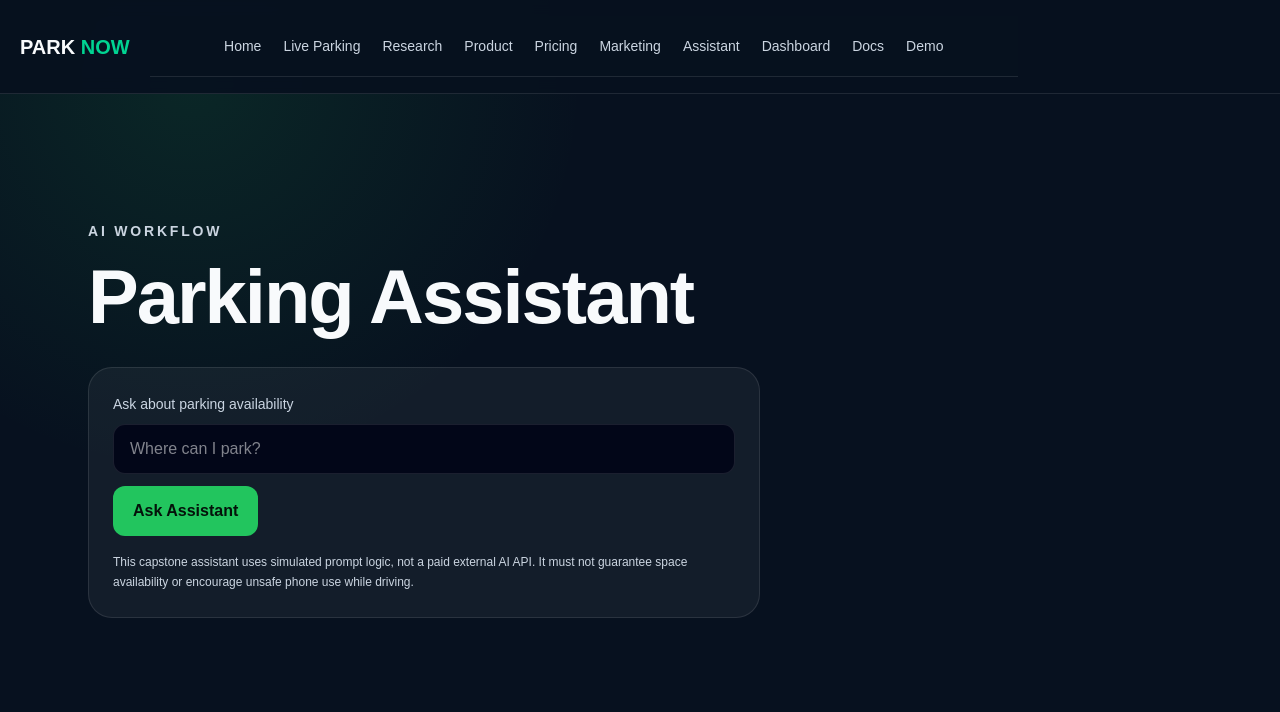
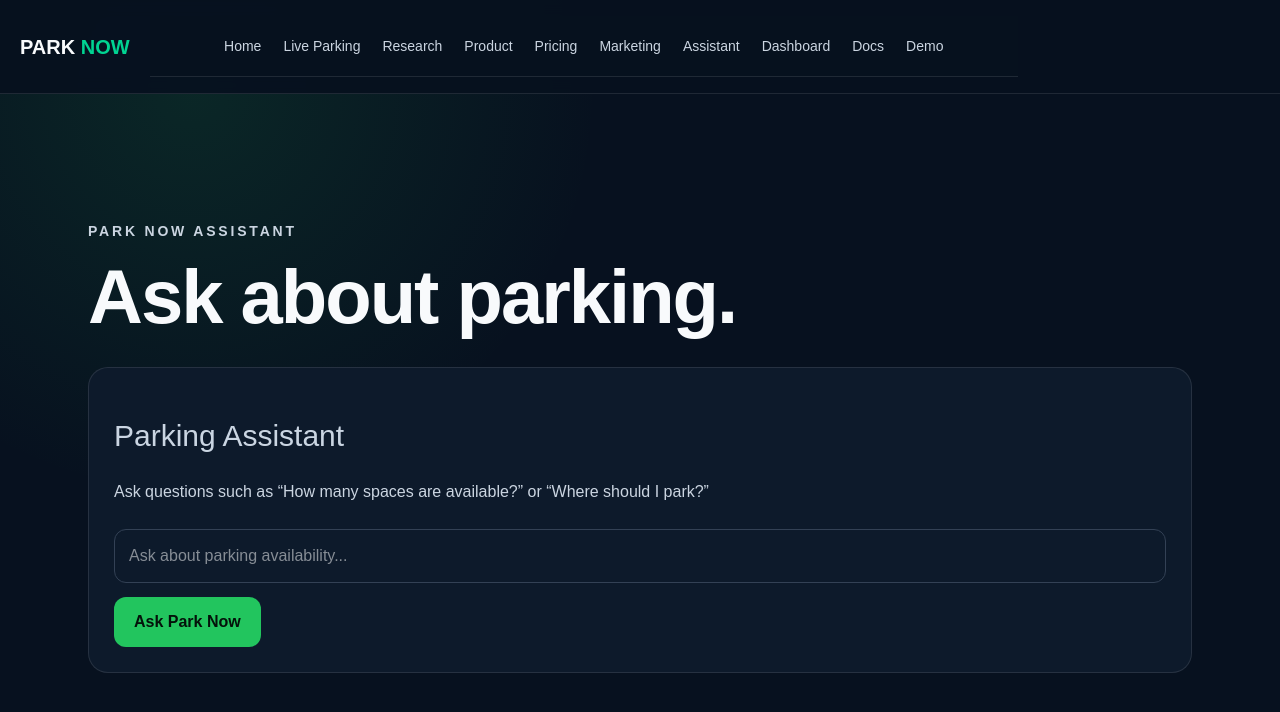
Before and after one commit to Adriano1305gll/ParkNow, a Next.js app: page /assistant in a window 1280 px wide. Shown: the top 712 px of the page. Built offline with nearby package versions, Linux system fonts and the light colour scheme; no server answers; the database is empty.

Commit message:
Connect Assistant to live parking data

```diff
--- a/app/assistant/page.js
+++ b/app/assistant/page.js
@@ -1,3 +1,158 @@
 'use client';
-import {useState} from 'react'; import Page from '../../components/Page';
-export default function Assistant(){const [q,setQ]=useState(''); const [a,setA]=useState(''); function ask(){const s=q.toLowerCase();setA(s.includes('where')||s.includes('space')?'Based on the current demo data, Level 1 has multiple available spaces. Check the Live Parking page for the exact map and latest simulated update.':'I can help explain availability, occupancy, and how Park Now works. I do not reserve spaces or guarantee that a space will remain available.');}return <Page eyebrow="AI Workflow" title="Parking Assistant"><div className="max-w-2xl rounded-3xl border border-white/10 bg-white/5 p-6"><label className="text-sm text-slate-300" htmlFor="q">Ask about parking availability</label><input id="q" value={q} onChange={e=>setQ(e.target.value)} onKeyDown={e=>e.key==='Enter'&&ask()} placeholder="Where can I park?" className="mt-2 w-full rounded-xl border border-white/10 bg-slate-950 px-4 py-3 text-white"/><button onClick={ask} className="mt-3 rounded-xl bg-emerald-400 px-4 py-2 font-semibold text-slate-950">Ask Assistant</button>{a&&<div className="mt-5 rounded-xl border border-white/10 bg-black/20 p-4 text-sm leading-6">{a}</div>}<p className="mt-4 text-xs text-slate-500">This capstone assistant uses simulated prompt logic, not a paid external AI API. It must not guarantee space availability or encourage unsafe phone use while driving.</p></div></Page>}
+
+import { useEffect, useState } from 'react';
+import { createClient } from '@supabase/supabase-js';
+import Page from '../../components/Page';
+
+const supabase = createClient(
+  process.env.NEXT_PUBLIC_SUPABASE_URL,
+  process.env.NEXT_PUBLIC_SUPABASE_PUBLISHABLE_KEY
+);
+
+export default function Assistant() {
+  const [question, setQuestion] = useState('');
+  const [answer, setAnswer] = useState('');
+  const [spots, setSpots] = useState([]);
+
+  async function loadData() {
+    const { data, error } = await supabase
+      .from('parking_spaces')
+      .select('space_number, status')
+      .eq('parking_lot_id', 1)
+      .order('space_number', { ascending: true });
+
+    if (!error && data) {
+      setSpots(data);
+    }
+  }
+
+  useEffect(() => {
+    loadData();
+
+    const channel = supabase
+      .channel('assistant-live')
+      .on(
+        'postgres_changes',
+        {
+          event: '*',
+          schema: 'public',
+          table: 'parking_spaces',
+          filter: 'parking_lot_id=eq.1',
+        },
+        loadData
+      )
+      .subscribe();
+
+    return () => {
+      supabase.removeChannel(channel);
+    };
+  }, []);
+
+  function ask() {
+    const q = question.toLowerCase().trim();
+
+    const availableSpots = spots.filter(
+      (spot) => spot.status === 'available'
+    );
+
+    const occupiedSpots = spots.filter(
+      (spot) => spot.status === 'occupied'
+    );
+
+    const occupancyRate =
+      spots.length > 0
+        ? Math.round((occupiedSpots.length / spots.length) * 100)
+        : 0;
+
+    if (!q) {
+      setAnswer('Please enter a question.');
+    } else if (q.includes('available')) {
+      setAnswer(
+        `${availableSpots.length} parking spaces are currently available. Available spaces include: ${availableSpots
+          .map((spot) => spot.space_number)
+          .join(', ')}.`
+      );
+    } else if (q.includes('occupied')) {
+      setAnswer(
+        `${occupiedSpots.length} parking spaces are currently occupied.`
+      );
+    } else if (q.includes('total')) {
+      setAnswer(`Central Garage currently has ${spots.length} total spaces.`);
+    } else if (
+      q.includes('occupancy') ||
+      q.includes('percentage') ||
+      q.includes('percent')
+    ) {
+      setAnswer(`The current occupancy rate is ${occupancyRate}%.`);
+    } else if (
+      q.includes('best') ||
+      q.includes('where') ||
+      q.includes('park')
+    ) {
+      if (availableSpots.length > 0) {
+        setAnswer(
+          `Space ${availableSpots[0].space_number} is currently available. You can also choose spaces ${availableSpots
+            .slice(1, 5)
+            .map((spot) => spot.space_number)
+            .join(', ')}.`
+        );
+      } else {
+        setAnswer('There are currently no available parking spaces.');
+      }
+    } else {
+      setAnswer(
+        'I can help with current availability, occupied spaces, total spaces, occupancy rate, and parking recommendations.'
+      );
+    }
+  }
+
+  return (
+    <Page
+      eyebrow="Park Now Assistant"
+      title="Ask about parking."
+      subtitle="Get answers using live parking data from Central Garage."
+    >
+      <section className="card">
+        <h2>Parking Assistant</h2>
+
+        <p>
+          Ask questions such as “How many spaces are available?” or
+          “Where should I park?”
+        </p>
+
+        <div style={{ marginTop: '24px' }}>
+          <input
+            type="text"
+            value={question}
+            onChange={(event) => setQuestion(event.target.value)}
+            onKeyDown={(event) => {
+              if (event.key === 'Enter') ask();
+            }}
+            placeholder="Ask about parking availability..."
+            style={{
+              width: '100%',
+              padding: '14px',
+              borderRadius: '12px',
+              border: '1px solid #334155',
+              background: '#0d1a2b',
+              color: 'white',
+              marginBottom: '14px'
+            }}
+          />
+
+          <button onClick={ask}>Ask Park Now</button>
+        </div>
+
+        {answer && (
+          <div
+            className="card"
+            style={{ marginTop: '24px' }}
+          >
+            <h3>Assistant</h3>
+            <p>{answer}</p>
+          </div>
+        )}
+      </section>
+    </Page>
+  );
+}
```
